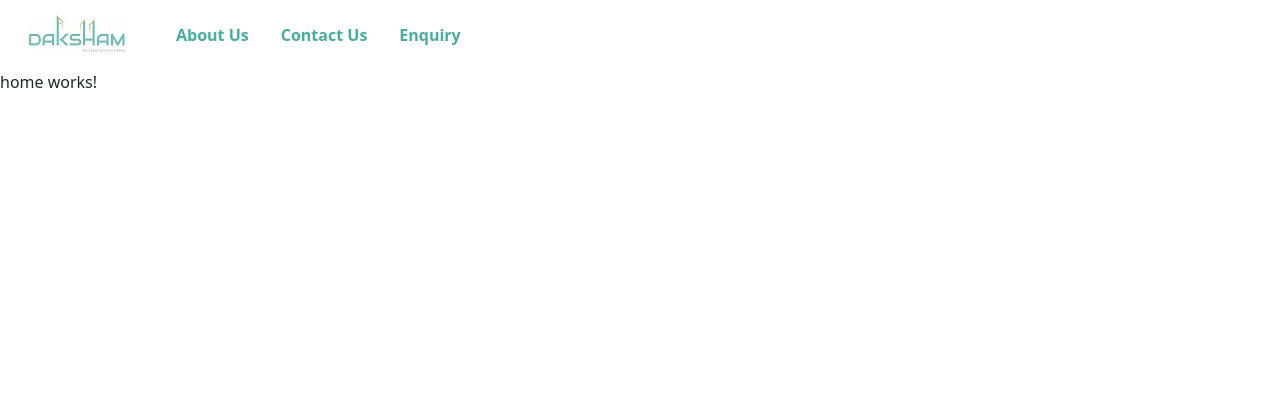
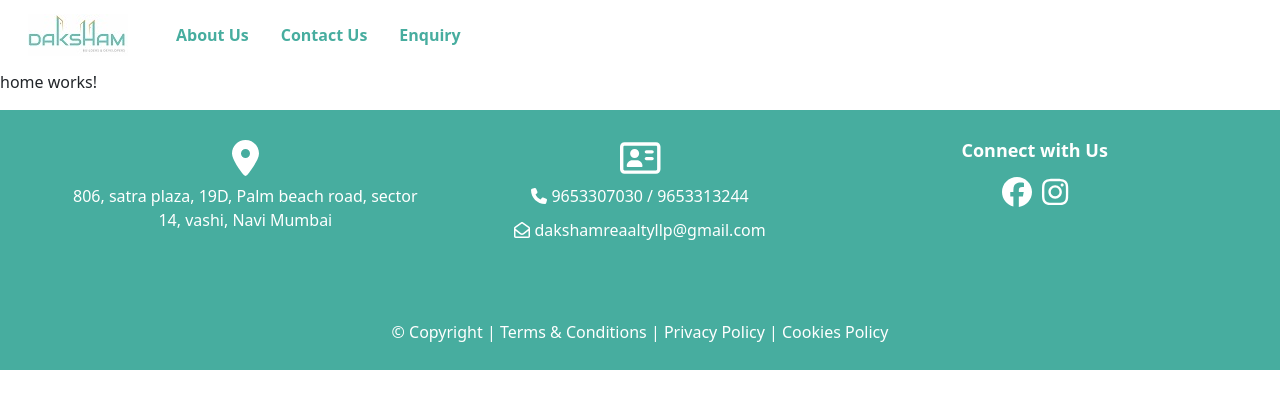
Before and after one commit to bhaviksolanki/daksham_angular, an Angular app in the folder daksham-developers/: page / in a window 1280 px wide. Shown: the top 408 px of the page. Built offline with nearby package versions, Linux system fonts and the light colour scheme; no server answers.

Commit message:
Adding footer component and fontawesome for icons

```diff
--- a/daksham-developers/angular.json
+++ b/daksham-developers/angular.json
@@ -26,10 +26,12 @@
             ],
             "styles": [
               "node_modules/bootstrap/dist/css/bootstrap.min.css",
+              "node_modules/@fortawesome/fontawesome-free/css/all.css",
               "src/styles.css"
             ],
             "scripts": [
-              "node_modules/bootstrap/dist/js/bootstrap.min.js"
+              "node_modules/bootstrap/dist/js/bootstrap.min.js",
+              "node_modules/@fortawesome/fontawesome-free/js/all.js"
             ]
           },
           "configurations": {
@@ -87,10 +89,13 @@
               "src/assets"
             ],
             "styles": [
+              "node_modules/@fortawesome/fontawesome-free/css/all.css",
               "node_modules/bootstrap/dist/css/bootstrap.min.css",
               "src/styles.css"
             ],
-            "scripts": []
+            "scripts": [
+              "node_modules/@fortawesome/fontawesome-free/js/all.js"
+            ]
           }
         }
       }
--- a/daksham-developers/package.json
+++ b/daksham-developers/package.json
@@ -20,6 +20,7 @@
     "@angular/router": "^17.3.0",
     "bootstrap": "^5.3.3",
     "contentful": "^10.9.3",
+    "font-awesome": "^4.7.0",
     "rxjs": "~7.8.0",
     "tslib": "^2.3.0",
     "zone.js": "~0.14.3"
@@ -28,6 +29,7 @@
     "@angular-devkit/build-angular": "^17.3.7",
     "@angular/cli": "^17.3.7",
     "@angular/compiler-cli": "^17.3.0",
+    "@fortawesome/fontawesome-free": "^6.5.2",
     "@types/jasmine": "~5.1.0",
     "jasmine-core": "~5.1.0",
     "karma": "~6.4.0",
--- a/daksham-developers/src/app/app.component.html
+++ b/daksham-developers/src/app/app.component.html
@@ -1,3 +1,4 @@
 <app-navbar></app-navbar>
 <app-home></app-home>
+<app-footer></app-footer>
 <router-outlet></router-outlet>
--- a/daksham-developers/src/app/app.component.ts
+++ b/daksham-developers/src/app/app.component.ts
@@ -2,11 +2,12 @@ import { Component } from '@angular/core';
 import { RouterOutlet } from '@angular/router';
 import { NavbarComponent } from './navbar/navbar.component';
 import { HomeComponent } from './home/home.component';
+import { FooterComponent } from './footer/footer.component';
 
 @Component({
   selector: 'app-root',
   standalone: true,
-  imports: [RouterOutlet, NavbarComponent, HomeComponent],
+  imports: [RouterOutlet, NavbarComponent, HomeComponent, FooterComponent],
   templateUrl: './app.component.html',
   styleUrl: './app.component.css'
 })
--- /dev/null
+++ b/daksham-developers/src/app/footer/footer.component.css
@@ -0,0 +1,86 @@
+footer {
+    background-color: #47AD9F;
+    padding: 10px 0;
+}
+
+.container {
+    max-width: 1200px;
+    margin: 0 auto;
+    padding: 0 20px;
+}
+
+.row {
+    display: flex;
+    flex-wrap: wrap;
+    justify-content: space-between;
+
+}
+
+.col {
+    flex-basis: 25%;
+    text-align: center;
+    padding: 20px;
+}
+
+h3 {
+    font-size: 18px;
+    font-weight: bold;
+    color: white;
+}
+
+.footer-text {
+    font-size: 16px;
+    margin-bottom: 10px;
+    color: white;
+}
+
+ul.social-media {
+    list-style: none;
+    padding: 0;
+    margin: 0;
+}
+
+.social-media-header {
+    width: 290px;
+    height: 176px;
+}
+
+ul.social-media li {
+    display: inline-block;
+    margin-right: 10px;
+}
+
+ul.social-media li:last-child {
+    margin-right: 0;
+}
+
+ul.social-media li a {
+    color: white !important;
+    font-size: 30px;
+}
+
+ul.social-media li a:hover {
+    color: white !important;
+}
+
+/* Media queries for responsiveness */
+@media only screen and (min-width: 992px) {
+    .row {
+        flex-wrap: nowrap;
+    }
+}
+
+@media only screen and (max-width: 991px) {
+    .col {
+        flex-basis: 100%;
+        margin-bottom: 20px;
+    }
+}
+
+/* Copyright policy */
+.copyright-policy,
+.copyright-policy a {
+    color: white;
+    text-align: center;
+    text-decoration: none;
+}
--- /dev/null
+++ b/daksham-developers/src/app/footer/footer.component.html
@@ -0,0 +1,30 @@
+<footer class="footer-container">
+    <div class="container">
+        <div class="row">
+            <div class="col">
+                <h3><i class='fas fa-map-marker-alt' style="color: white; font-size:36px"></i></h3>
+                <p class="footer-text">806, satra plaza, 19D, Palm beach road, sector 14, vashi, Navi Mumbai</p>
+            </div>
+            <div class="col">
+                <h3><i class='far fa-address-card' style='color: white; font-size:36px'></i></h3>
+                <p class="footer-text"><i class="fa fa-phone" style="color: white;"></i> 9653307030 / 9653313244</p>
+                <p class="footer-text"><i class='far fa-envelope-open' style="color: white;"></i>
+                    dakshamreaaltyllp&#64;gmail.com </p>
+            </div>
+            <div class="col social-media-header">
+                <h3>Connect with Us</h3>
+
+                <ul class="social-media">
+                    <li><a href="https://www.facebook.com/unitedEmporio?mibextid=ZbWKwL" target="_blank"><i
+                                class="fab fa-facebook"></i></a></li>
+                    <!-- <li><a href="#"><i class="fab fa-youtube"></i></a></li> -->
+                    <li><a href="https://instagram.com/unitedemporio?igshid=MzNlNGNkZWQ4Mg==" target="_blank"><i
+                                class="fa-brands fa-instagram" style="color: white;"></i></a></li>
+                </ul>
+            </div>
+        </div>
+    </div>
+    <br>
+    <p class="copyright-policy">© Copyright | <a href="">Terms &amp; Conditions</a> | <a href="">Privacy Policy</a> | <a
+            href="">Cookies Policy</a> </p>
+</footer>
--- a/daksham-developers/src/app/service/contentful.service.ts
+++ b/daksham-developers/src/app/service/contentful.service.ts
@@ -8,13 +8,14 @@ export class ContentfulService {
 
   constructor() { }
 
+  //Creating and connecting to Contentful portal
   private client = createClient({
-    space: 'w57gzb4qgj5k',
-    accessToken: 'QVX5ptM_aUuGlBN4jlft5f-rtseGVGc-cXEJ5QJhLBc'
+    space: '33lr6dgc9bli',
+    accessToken: 'qr7fXJPSUNtRxNOKwbYM6WwxcJHeJ7_nxqZvmQ7F2PU'
   });
 
   getAllEntries() {
-    const entry = this.client.getEntry('2GmpBHtA2FqsvuSoXe6Ebm');
+    const entry = this.client.getEntry('4rw7iySqVK641Utmd2Fpck');
     console.log(entry)
     this.client.getEntries().then(entries => console.log(entries));
   }
```
Also changed, not shown: daksham-developers/src/app/footer/footer.component.ts (added, +13 -0 lines), 2 other files (tests, documents, lock files or other folders).
